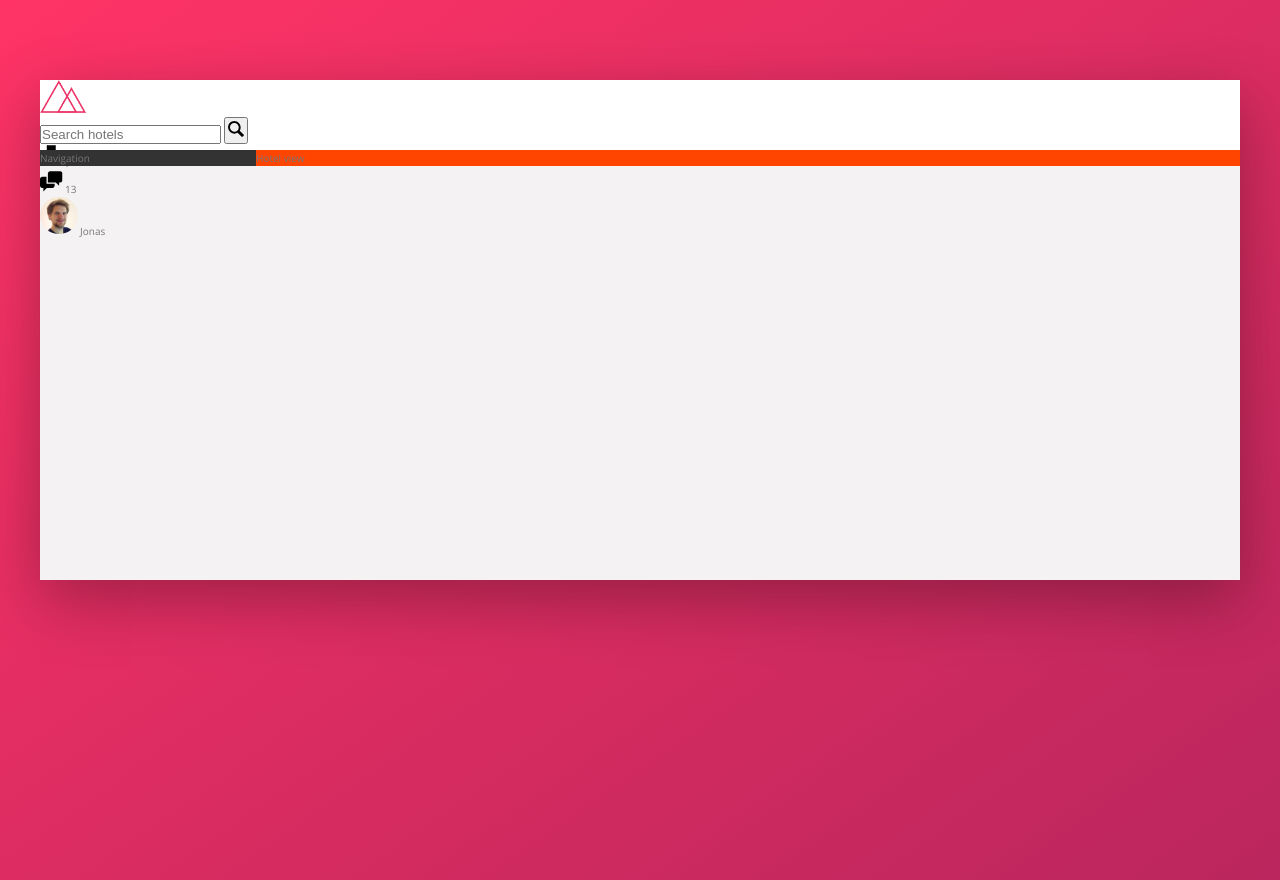
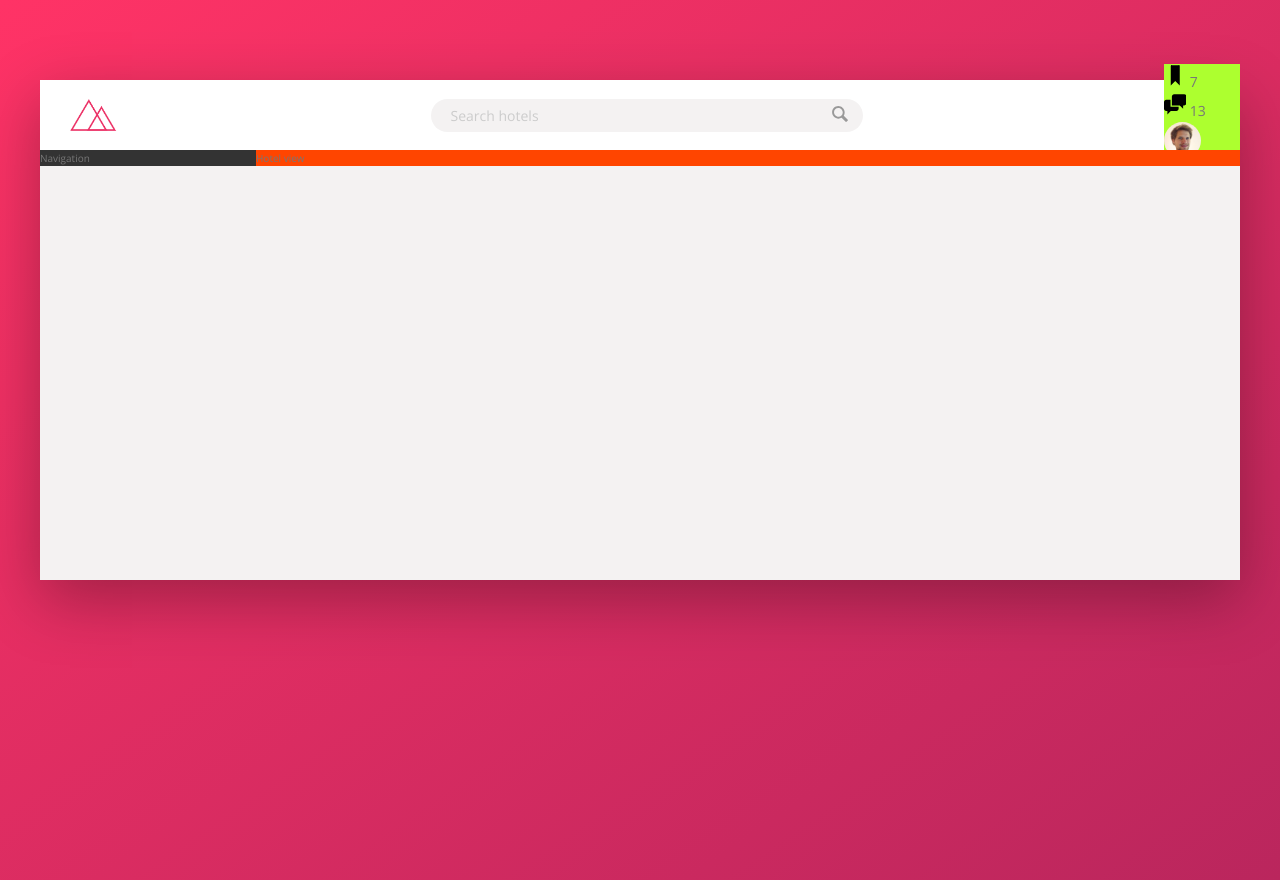
Before and after one commit to imbrikis/udemy-advanced-css-trillo, a website: page index.html in a window 1280 px wide. Drawn offline with nearby package versions, Linux system fonts and the light colour scheme.

Commit message:
lesson 76

```diff
--- a/sass/_components.scss
+++ b/sass/_components.scss
@@ -2,6 +2,7 @@
 // LOGO
 .logo {
   height: 3.25rem;
+  margin-left: 3rem;
 }
 
 
@@ -9,17 +10,57 @@
 ////////////////////////////////////////////////////////
 // SEARCH
 .search {
+  flex: 0 0 40%;
+
+  display: flex;
+  align-items: center;
+  justify-content: center;
+
   &__input {
+    font-family: inherit;
+    font-size: inherit;
+    color: inherit;
+    background-color: var(--color-gray-light-2);
+    border: none;
+    padding: .7rem 2rem;
+    border-radius: 100px;
+    width: 90%;
+    margin-right: -3.25rem;
+    transition: all .2s;
 
+    &:focus {
+      outline: none;
+      width: 100%;
+      background-color: var(--color-gray-light-3);
+    }
+
+    &::-webkit-input-placeholder {
+      font-weight: 100;
+      color: var(--color-gray-light-4)
+    }
+  }
+
+  &__input:focus + &__button {
+    background-color: var(--color-gray-light-3);
   }
 
   &__button {
+    border: none;
+    background-color: var(--color-gray-light-2);
 
+    &:focus {
+      outline: none;
+    }
+
+    &:active {
+      transform: translateY(2px);
+    }
   }
 
   &__icon {
     height: 2rem;
     width: 2rem;
+    fill: var(--color-gray-dark-3);
   }
 }
 
@@ -28,6 +69,8 @@
 ////////////////////////////////////////////////////////
 // USER NAV
 .user-nav {
+  background-color: greenyellow;
+
   &__icon-box {
 
   }
--- a/sass/_layout.scss
+++ b/sass/_layout.scss
@@ -8,9 +8,14 @@
 }
 
 .header {
+  font-size: 1.4rem;
   height: 7rem;
   background-color: #fff;
   border-bottom: var(--color-gray-light-2);
+
+  display: flex;
+  justify-content: space-between;
+  align-items: center;
 }
 
 .content {
```
Also changed, not shown: css/style.css.
